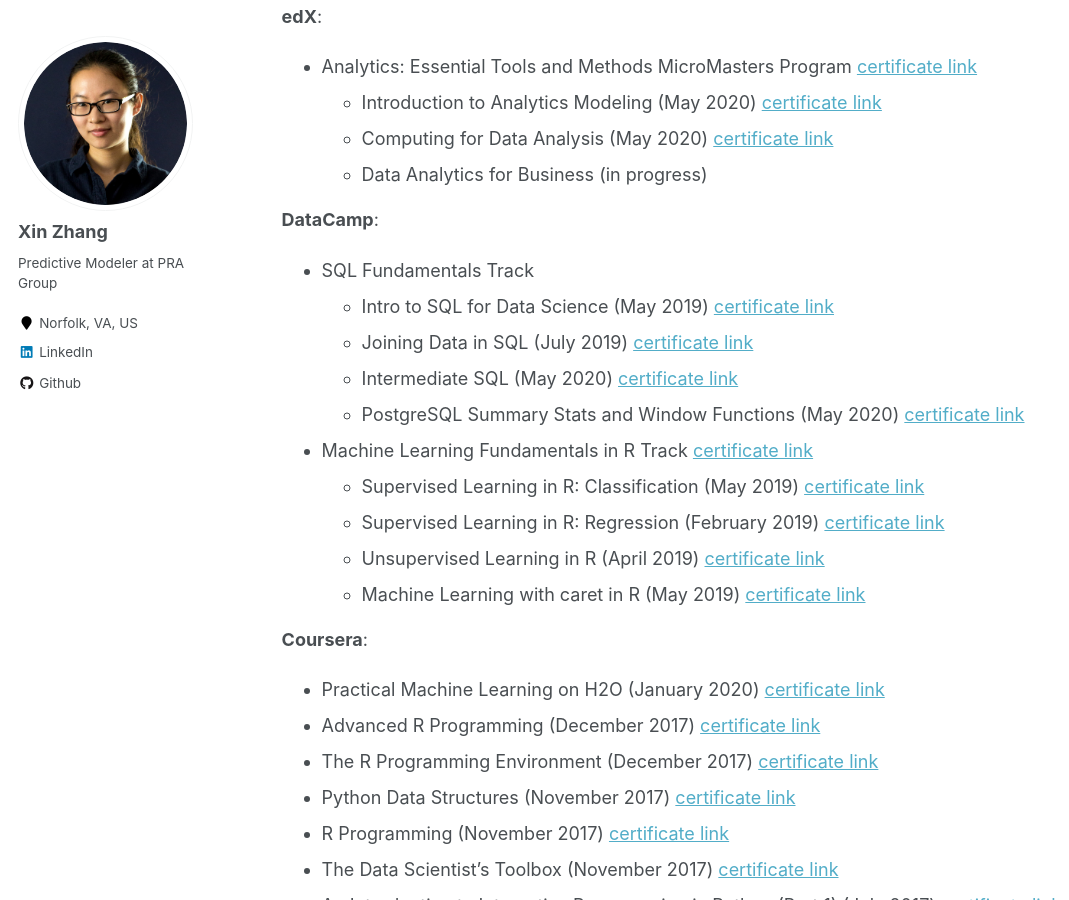
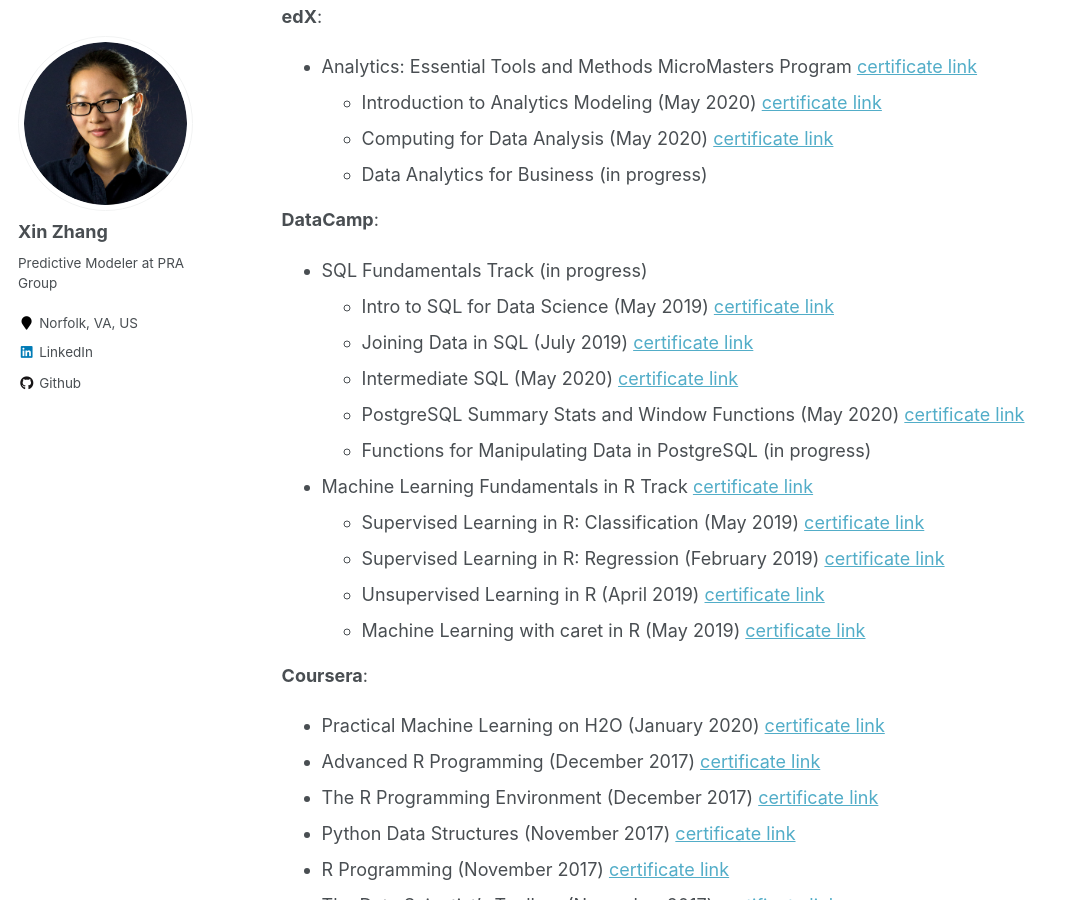
Before and after one commit to SnowingSita/SnowingSita.github.io, a Jekyll site: the page built from _pages/education.md, in a window 1280 px wide and 900 px high, scrolled down 2107 px. Shown: the whole window, without its empty margins (0-1069 px from the left). Built offline with Jekyll 4.4.1, drawn with Linux system fonts in a browser that asks for light colours.

Commit message:
Update education.md

```diff
--- a/_pages/education.md
+++ b/_pages/education.md
@@ -78,11 +78,12 @@
 	- Data Analytics for Business (in progress)
 
 **DataCamp**:
-- SQL Fundamentals Track
+- SQL Fundamentals Track (in progress)
 	- Intro to SQL for Data Science (May 2019) [certificate link](https://www.datacamp.com/statement-of-accomplishment/course/8673be852faf03b428370ffca806c13996851845){:target="_blank"}
 	- Joining Data in SQL (July 2019) [certificate link](https://www.datacamp.com/statement-of-accomplishment/course/966173f17c4fe9b21d282604bdceafdc769ab751){:target="_blank"}
 	- Intermediate SQL (May 2020) [certificate link](https://www.datacamp.com/statement-of-accomplishment/course/5fb8883caf1dfb32f68d4e4c03c775dc3e54078f){:target="_blank"}
 	- PostgreSQL Summary Stats and Window Functions (May 2020) [certificate link](https://www.datacamp.com/statement-of-accomplishment/course/0de6a8326734fea9200533ea543210bdaed744da){:target="_blank"}
+	- Functions for Manipulating Data in PostgreSQL (in progress)
 - Machine Learning Fundamentals in R Track [certificate link](https://www.datacamp.com/statement-of-accomplishment/track/72ae99b3e79c7d8d79c25307ac21bbb324e8e1ca){:target="_blank"}
 	- Supervised Learning in R: Classification (May 2019) [certificate link](https://www.datacamp.com/statement-of-accomplishment/course/5b95e111fb1b18a532faadd50b806d56f4f00a0b){:target="_blank"}
 	- Supervised Learning in R: Regression (February 2019) [certificate link](https://www.datacamp.com/statement-of-accomplishment/course/00d01cc39bd7ecc082630fce3e01dc8a03041183){:target="_blank"}
```
